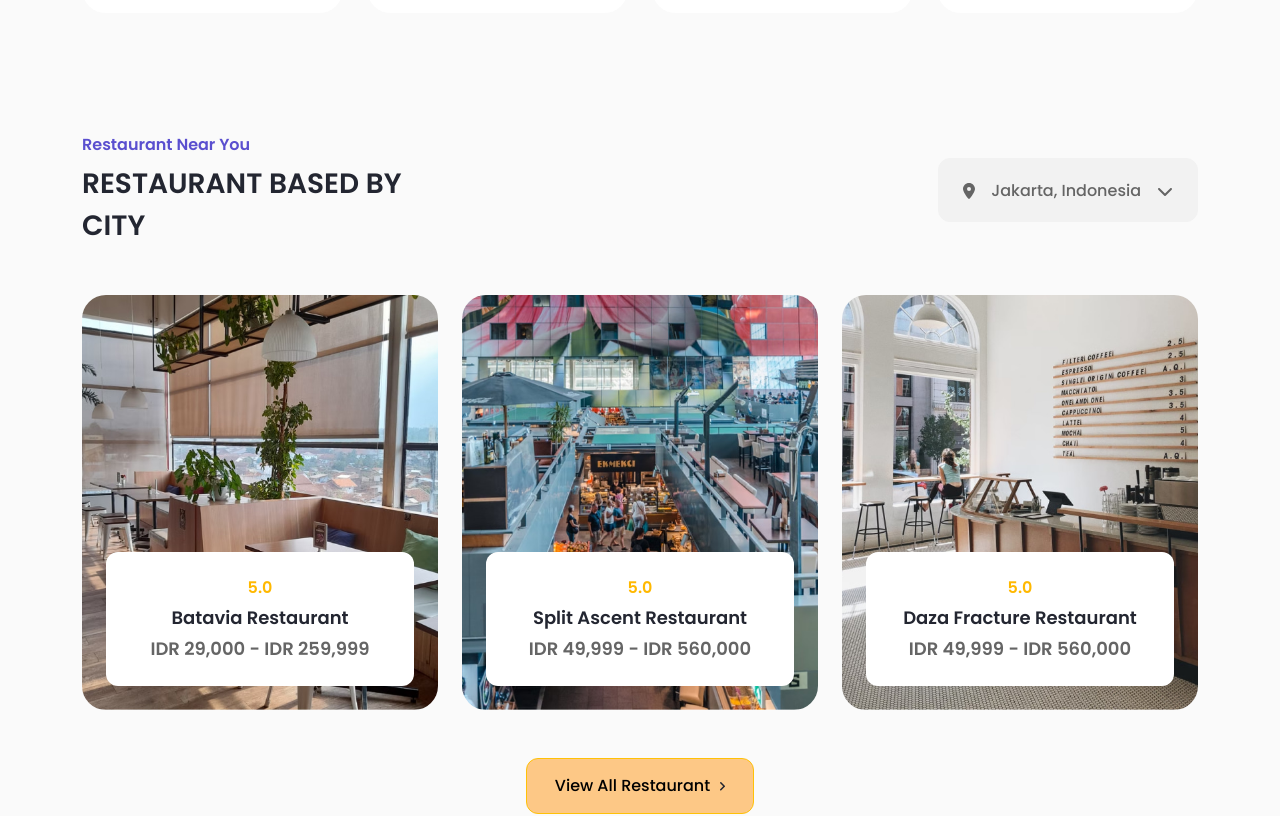
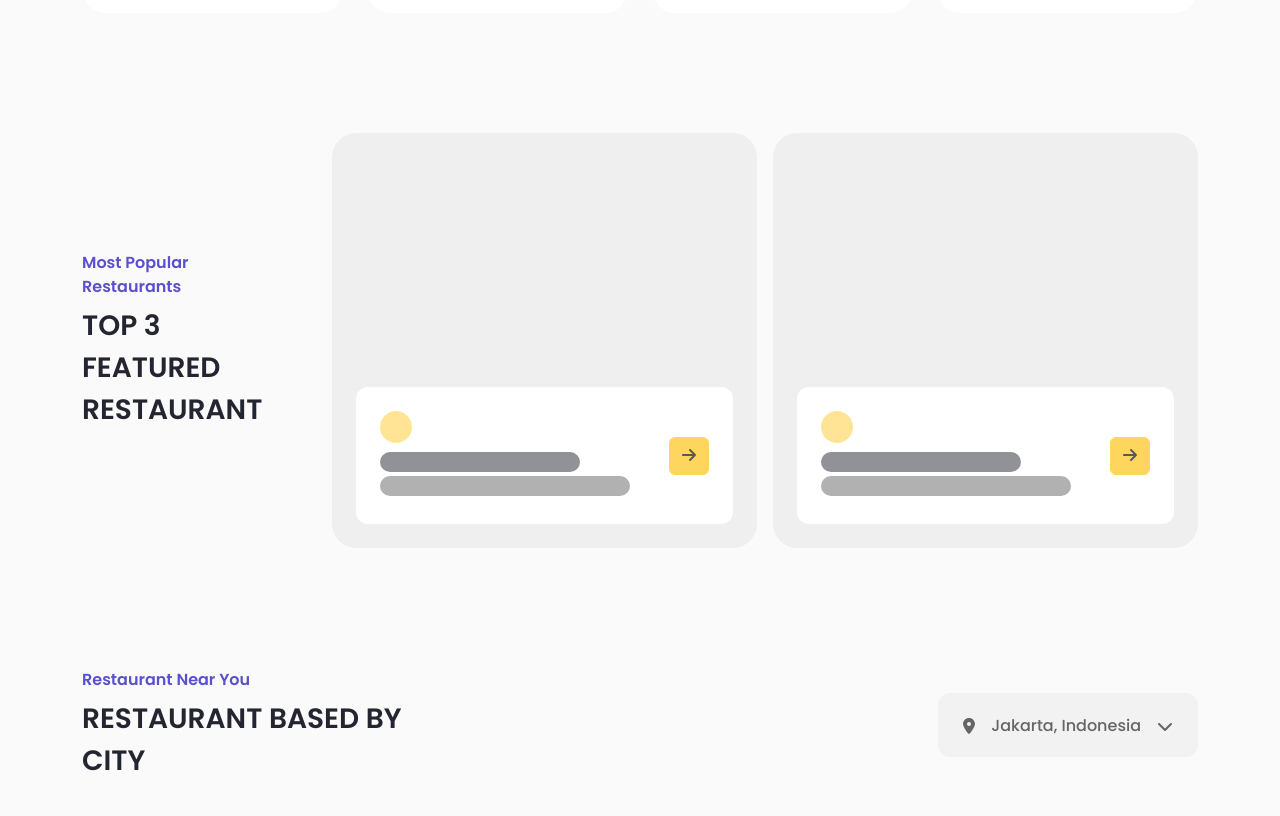
Before and after one commit to code7070/bwa-challenge-agustus, a React (Create React App) app: page / in a window 1280 px wide. Shown: the part 640-1456 px from the top of the page. Built offline with nearby package versions, Linux system fonts and the light colour scheme.

Commit message:
add new section

```diff
--- a/src/App.js
+++ b/src/App.js
@@ -2,7 +2,8 @@ import "bootstrap/dist/css/bootstrap.min.css";
 import "./App.css";
 import Header from "./components/header/Header";
 import BenefitSection from "./sections/benefit/BenefitSection";
-import FeaturedSection from "./sections/featuread/FeaturedSection";
+import FeaturedResto from "./sections/featured/FeaturedResto";
+import NearRestoSection from "./sections/nearResto/NearRestoSection";
 
 function App() {
   return (
@@ -10,7 +11,8 @@ function App() {
       <Header />
       <main>
         <BenefitSection />
-        <FeaturedSection />
+        <FeaturedResto />
+        <NearRestoSection />
       </main>
     </div>
   );
--- a/src/components/restoCard/RestoCard.js
+++ b/src/components/restoCard/RestoCard.js
@@ -2,15 +2,17 @@ import { Card } from "react-bootstrap";
 import RestoInfo from "../restoInfo/RestoInfo";
 import "./RestoCard.css";
 
-export default function RestoCard({ loading, data }) {
+export default function RestoCard({ loading, data, mode }) {
   console.log("Resto card: ", data);
   return (
     <Card className="restoCard">
       <div className="restoCard__image">
-        {!loading && <img alt="" src={`/images/restaurant/${data.image}`} />}
+        {data && data.image && (
+          <img alt="" src={`/images/restaurant/${data.image}`} />
+        )}
       </div>
       <div className="restoCard__info">
-        <RestoInfo data={data} loading={loading} />
+        <RestoInfo data={data} mode={mode} loading={loading} />
       </div>
     </Card>
   );
--- a/src/components/restoInfo/RestoInfo.css
+++ b/src/components/restoInfo/RestoInfo.css
@@ -6,11 +6,15 @@
   border: none;
 }
 
+.restoInfo__section {
+  font-size: 18px;
+  font-weight: 600;
+  margin-bottom: 4px;
+}
+
 .restoInfo__rating {
   color: #ffb800;
-  margin-bottom: 4px;
   font-size: 16px;
-  font-weight: 600;
 }
 
 .restoInfo__rating-loading {
@@ -23,9 +27,6 @@
 
 .restoInfo__name {
   color: #232631;
-  font-size: 18px;
-  font-weight: 600;
-  margin-bottom: 4px;
 }
 
 .restoInfo__name-loading {
@@ -39,8 +40,6 @@
 
 .restoInfo__priceRange {
   color: #656565;
-  font-weight: 600;
-  font-size: 18px;
 }
 
 .restoInfo__priceRange-loading {
@@ -50,3 +49,8 @@
   height: 20px;
   opacity: 0.5;
 }
+
+.restoInfo__loc {
+  color: #656565;
+  font-weight: 400;
+}
--- a/src/components/restoInfo/RestoInfo.js
+++ b/src/components/restoInfo/RestoInfo.js
@@ -1,29 +1,59 @@
-import { Card, Spinner } from "react-bootstrap";
+import { faArrowRight, faLocationDot } from "@fortawesome/free-solid-svg-icons";
+import { FontAwesomeIcon } from "@fortawesome/react-fontawesome";
+import { Button, Card, Spinner, Stack } from "react-bootstrap";
 import "./RestoInfo.css";
 
 const convert = (num = 0) =>
   `${num}`.toString().replace(/\B(?=(\d{3})+(?!\d))/g, ",");
 
-export default function RestoInfo({ loading, data }) {
-  if (!loading && !data) return "";
-  let rating = loading ? (
-    <Spinner animation="grow" variant="warning" />
-  ) : (
-    `${data.rating}.0`
+const RestoRating = ({ data }) => {
+  let rating = <Spinner animation="grow" variant="warning" />;
+  if (data && data.rating) rating = `${data.rating}.0`;
+  return <div className="restoInfo__section restoInfo__rating">{rating}</div>;
+};
+
+const RestoName = ({ loading, data }) => {
+  let name = <div className="restoInfo__name-loading" />;
+  if (data && data.name) name = data.name;
+  return <div className="restoInfo__section restoInfo__name">{name}</div>;
+};
+
+const RestoPrice = ({ data, mode }) => {
+  if (mode === "featured") return "";
+  let ret = <div className="restoInfo__priceRange-loading" />;
+  if (data && data.price) {
+    const { price } = data;
+    ret = `IDR ${convert(price.bottom)} - IDR ${convert(price.top)}`;
+  }
+  return <div className="restoInfo__section restoInfo__priceRange">{ret}</div>;
+};
+
+const RestoLocation = ({ data, mode }) => {
+  if (mode !== "featured") return "";
+  const { location: loc } = data;
+  const locView = `${loc.city}, ${loc.country}`;
+  return (
+    <Stack direction="horizontal" gap={2} className="restoInfo__loc">
+      <FontAwesomeIcon icon={faLocationDot} />
+      {locView}
+    </Stack>
   );
-  let name = loading ? <div className="restoInfo__name-loading" /> : data.name;
-  let price = loading ? (
-    <div className="restoInfo__priceRange-loading" />
-  ) : (
-    `${`IDR ${convert(data.price.bottom)}`} - ${`IDR ${convert(
-      data.price.top
-    )}`}`
-  );
+};
+
+export default function RestoInfo({ loading, data, mode }) {
   return (
-    <Card className="restoInfo d-flex align-items-center justify-content-between">
-      <div className="restoInfo__rating">{rating}</div>
-      <div className="restoInfo__name">{name}</div>
-      <div className="restoInfo__priceRange">{price}</div>
+    <Card className="restoInfo d-flex flex-row align-items-center justify-content-between">
+      <div>
+        <RestoRating data={data} />
+        <RestoName data={data} />
+        <RestoPrice data={data} mode={mode} />
+        <RestoLocation data={data} mode={mode} />
+      </div>
+      <div>
+        <Button variant="warning" disabled={!data}>
+          <FontAwesomeIcon icon={faArrowRight} />
+        </Button>
+      </div>
     </Card>
   );
 }
--- a/src/data/restaurantList.js
+++ b/src/data/restaurantList.js
@@ -74,10 +74,9 @@ const restaurantList = [
   },
   {
     name: "Bind Balorant",
-    rating: {
-      star: 5,
-      userAmount: 7600,
-    },
+    isFeatured: 1,
+    rating: 5,
+    reviewedBy: 7600,
     price: {
       bottom: 35000,
       top: 529000,
--- /dev/null
+++ b/src/sections/featured/FeaturedResto.css
@@ -0,0 +1,4 @@
+.FeaturedResto {
+  position: relative;
+  margin-bottom: 120px;
+}
--- /dev/null
+++ b/src/sections/featured/FeaturedResto.js
@@ -0,0 +1,52 @@
+import { useEffect, useState } from "react";
+import { Container, Stack } from "react-bootstrap";
+import HeadSection from "../../components/headSection/HeadSection";
+import RestoCard from "../../components/restoCard/RestoCard";
+import restaurantList from "../../data/restaurantList";
+import "./FeaturedResto.css";
+
+const Loading = () => (
+  <Stack direction="horizontal" gap={3}>
+    <RestoCard />
+    <RestoCard />
+  </Stack>
+);
+
+export default function FeaturedResto() {
+  const [selected, setSelected] = useState(0);
+  const [data, setData] = useState(false);
+
+  useEffect(() => {
+    const data = restaurantList.filter((list) => list.isFeatured === 1);
+    setTimeout(setData, 7000, data);
+  }, []);
+
+  return (
+    <section className="FeaturedResto">
+      <Container>
+        <Stack
+          direction="horizontal"
+          gap={5}
+          className="justify-content-between"
+        >
+          <div>
+            <HeadSection
+              align="left"
+              title="Most Popular Restaurants"
+              subtitle="TOP 3 FEATURED RESTAURANT"
+            />
+          </div>
+          <div>
+            {data ? (
+              data.map((item) => (
+                <RestoCard key={item.name} data={item} mode="featured" />
+              ))
+            ) : (
+              <Loading />
+            )}
+          </div>
+        </Stack>
+      </Container>
+    </section>
+  );
+}
--- a/src/sections/featuread/FeaturedSection.css
+++ b/src/sections/nearResto/NearRestoSection.css
@@ -1,4 +1,4 @@
-.FeaturedSection {
+.NearRestoSection {
   position: relative;
   margin-bottom: 120px;
 }
--- a/src/sections/featuread/FeaturedSection.js
+++ b/src/sections/nearResto/NearRestoSection.js
@@ -13,7 +13,7 @@ import {
 } from "@fortawesome/free-solid-svg-icons";
 import ButtonYellow from "../../components/button/ButtonYellow";
 import HeadSection from "../../components/headSection/HeadSection";
-import "./FeaturedSection.css";
+import "./NearRestoSection.css";
 import { useEffect, useState } from "react";
 import RestoCard from "../../components/restoCard/RestoCard";
 import restaurantList from "../../data/restaurantList";
@@ -28,7 +28,7 @@ const CardLoading = () => {
   );
 };
 
-export default function FeaturedSection() {
+export default function NearRestoSection() {
   const [city, setCity] = useState("Jakarta, Indonesia");
   const [data, setData] = useState(false);
 
@@ -47,7 +47,7 @@ export default function FeaturedSection() {
   const doSet = (e) => setCity(e.target.innerText);
 
   return (
-    <section className="FeaturedSection">
+    <section className="NearRestoSection">
       <Container>
         <Row className="justify-content-between">
           <Col md={4}>
```
